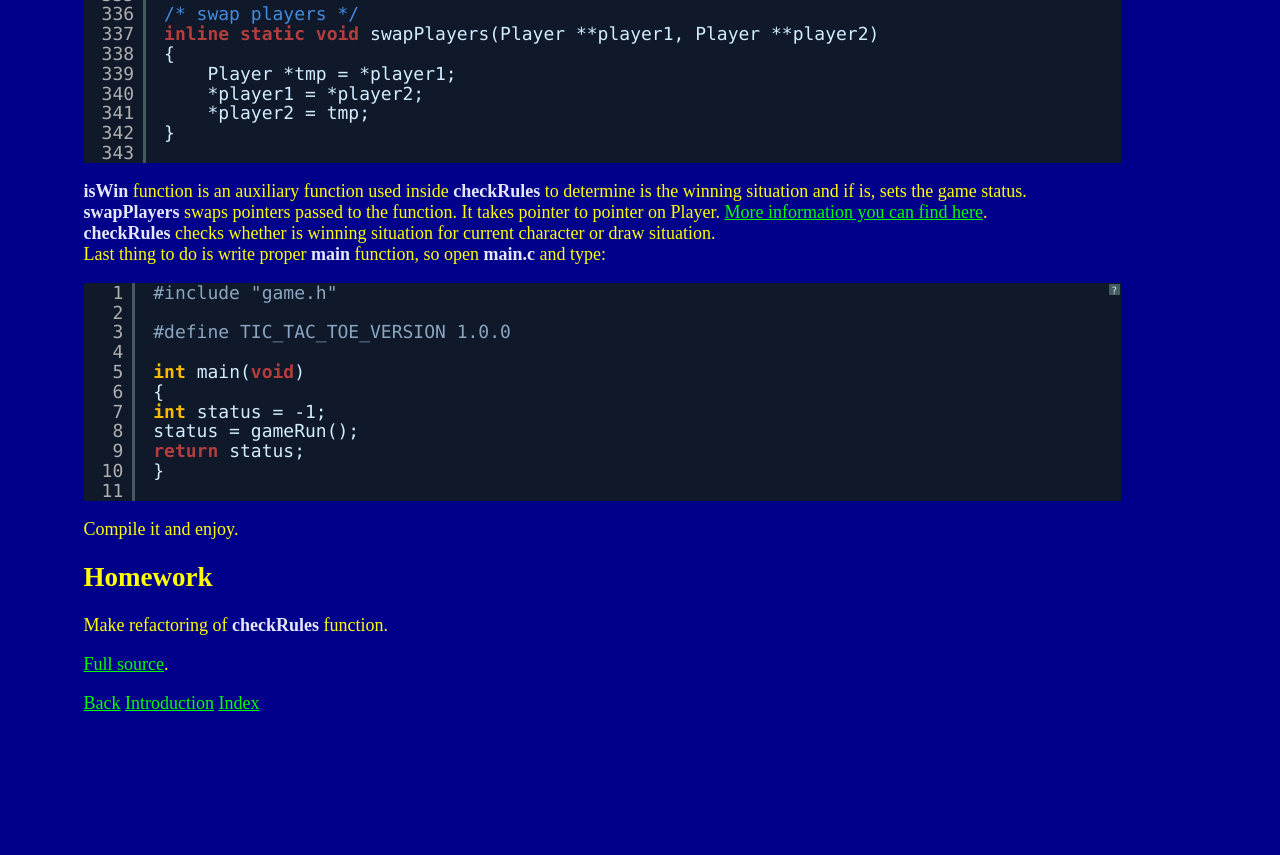
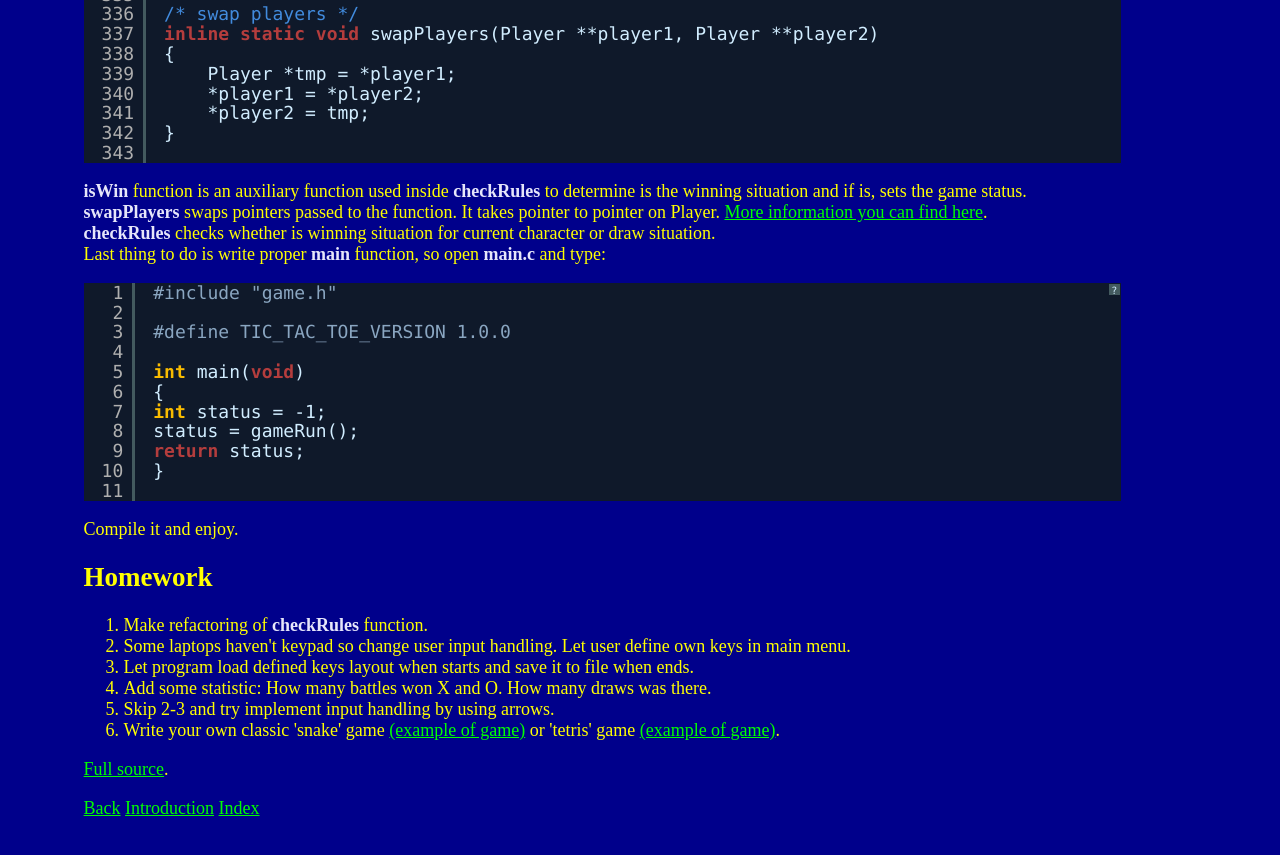
Before and after one commit to paskomartin/tictactoe, a plain HTML site: page code06.html in a window 1280 px wide. Shown: the part 10052-10907 px from the top of the page. Before the commit the page ends 10812 px from the top, so only its background shows below. Drawn offline with Linux system fonts and the light colour scheme.

Commit message:
version 0.2 ENG

```diff
--- a/code06.html
+++ b/code06.html
@@ -513,8 +513,19 @@
 				}
 			</pre>
 			Compile it and enjoy.
-			<p></p><h2>Homework</h2> Make refactoring of <b>checkRules</b> function.</p>
-			<a href="sources\code006">Full source</a>.
+			<p>
+			<h2>Homework</h2>
+				<ol>
+					<li>Make refactoring of <b>checkRules</b> function.</li>
+					<li>Some laptops haven't keypad so change user input handling. Let user define own keys in main menu.</li>
+					<li>Let program load defined keys layout when starts and save it to file when ends.</li>
+					<li>Add some statistic: How many battles won X and O. How many draws was there.</li>
+					<li>Skip 2-3 and try implement input handling by using arrows.</li>
+					<li>Write your own classic 'snake' game <a href="https://www.youtube.com/watch?v=P_YLArdt0NU">(example of game)</a> or 'tetris' game <a href="https://www.youtube.com/watch?v=x5Fp26rVXF0">(example of game)</a>.</li>
+				</ol>
+			</p>
+			<p>
+				<a href="sources\code006">Full source</a>.
 			</p>
 		</p>
 	</div>
```
